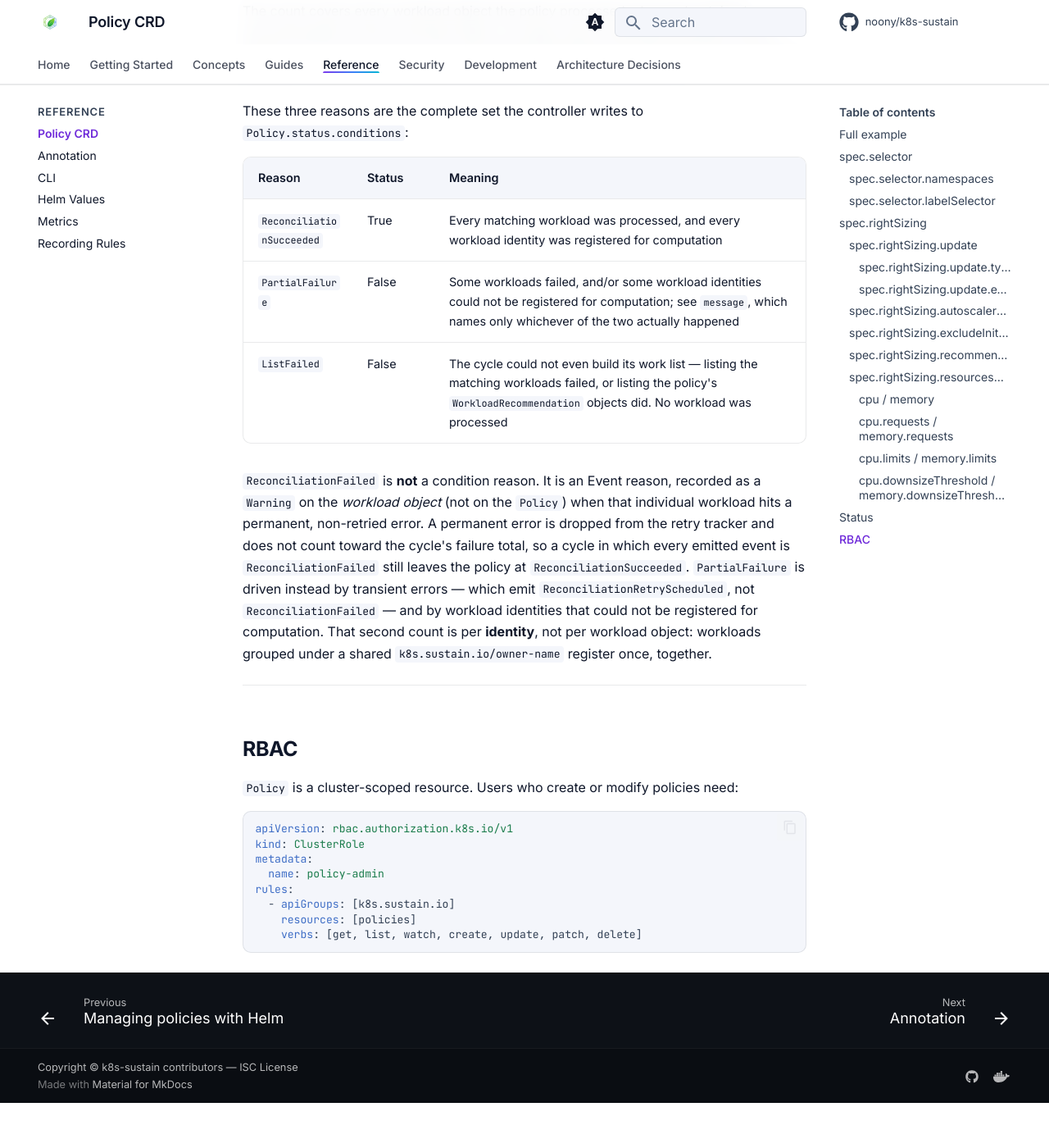
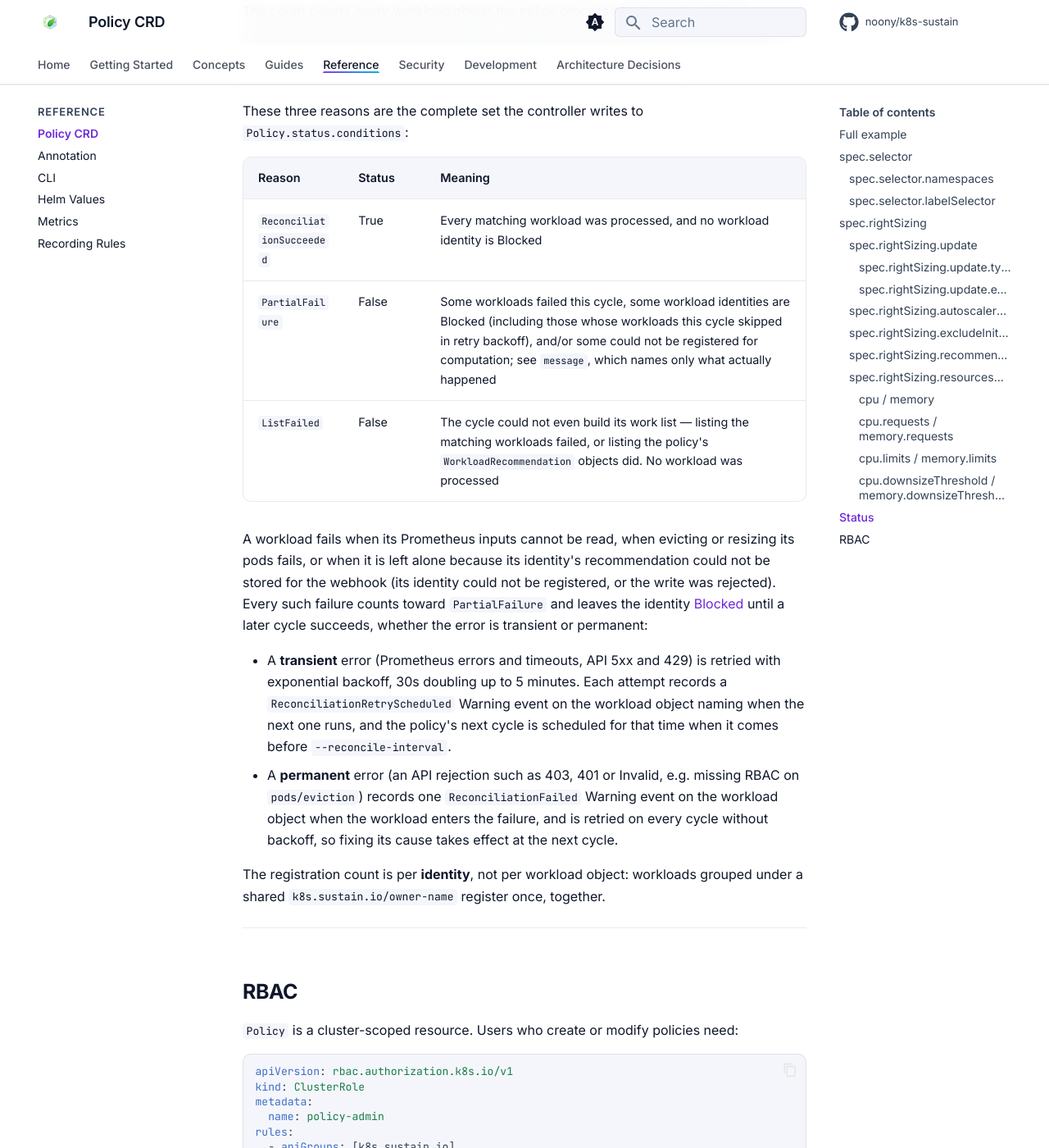
Before and after one commit to noony/k8s-sustain, an MkDocs documentation site: the page built from docs/reference/policy.md, in a window 1280 px wide and 1400 px high, scrolled down 8260 px. Shown: the whole window at 82% size. Built offline with MkDocs 1.6.1 and Material for MkDocs 9.7.7, drawn with Linux system fonts in a browser that asks for light colours; comment, search, counter and statistics services are not loaded; the version menu is left out; before the commit the page ends 9605 px from its top, so only the background shows below that.

Commit message:
docs: Blocked covers permanent and withheld failures; retries schedule the next pass

```diff
--- a/docs/reference/policy.md
+++ b/docs/reference/policy.md
@@ -249,21 +249,32 @@ These three reasons are the complete set the controller writes to
 
 | Reason | Status | Meaning |
 |--------|--------|---------|
-| `ReconciliationSucceeded` | True | Every matching workload was processed, and every workload identity was registered for computation |
-| `PartialFailure` | False | Some workloads failed, and/or some workload identities could not be registered for computation; see `message`, which names only whichever of the two actually happened |
+| `ReconciliationSucceeded` | True | Every matching workload was processed, and no workload identity is Blocked |
+| `PartialFailure` | False | Some workloads failed this cycle, some workload identities are Blocked (including those whose workloads this cycle skipped in retry backoff), and/or some could not be registered for computation; see `message`, which names only what actually happened |
 | `ListFailed` | False | The cycle could not even build its work list — listing the matching workloads failed, or listing the policy's `WorkloadRecommendation` objects did. No workload was processed |
 
-`ReconciliationFailed` is **not** a condition reason. It is an Event reason,
-recorded as a `Warning` on the *workload object* (not on the `Policy`) when
-that individual workload hits a permanent, non-retried error. A permanent
-error is dropped from the retry tracker and does not count toward the
-cycle's failure total, so a cycle in which every emitted event is
-`ReconciliationFailed` still leaves the policy at `ReconciliationSucceeded`.
-`PartialFailure` is driven instead by transient errors — which emit
-`ReconciliationRetryScheduled`, not `ReconciliationFailed` — and by
-workload identities that could not be registered for computation. That
-second count is per **identity**, not per workload object: workloads grouped
-under a shared `k8s.sustain.io/owner-name` register once, together.
+A workload fails when its Prometheus inputs cannot be read, when evicting or
+resizing its pods fails, or when it is left alone because its identity's
+recommendation could not be stored for the webhook (its identity could not
+be registered, or the write was rejected). Every such failure counts toward
+`PartialFailure` and leaves the identity
+[Blocked](../reference/metrics.md#drift-retry-autoscaler) until a later
+cycle succeeds, whether the error is transient or permanent:
+
+- A **transient** error (Prometheus errors and timeouts, API 5xx and 429) is
+  retried with exponential backoff, 30s doubling up to 5 minutes. Each
+  attempt records a `ReconciliationRetryScheduled` Warning event on the
+  workload object naming when the next one runs, and the policy's next cycle
+  is scheduled for that time when it comes before `--reconcile-interval`.
+- A **permanent** error (an API rejection such as 403, 401 or Invalid, e.g.
+  missing RBAC on `pods/eviction`) records one `ReconciliationFailed`
+  Warning event on the workload object when the workload enters the failure,
+  and is retried on every cycle without backoff, so fixing its cause takes
+  effect at the next cycle.
+
+The registration count is per **identity**, not per workload object:
+workloads grouped under a shared `k8s.sustain.io/owner-name` register once,
+together.
 
 ---
 
```
Also changed, not shown: CONTEXT.md (+1 -1 lines), docs/concepts/architecture.md (+6 -3 lines), docs/development.md (+19 -5 lines), docs/guides/dashboard.md (+3 -3 lines), docs/reference/metrics.md (+3 -3 lines).
